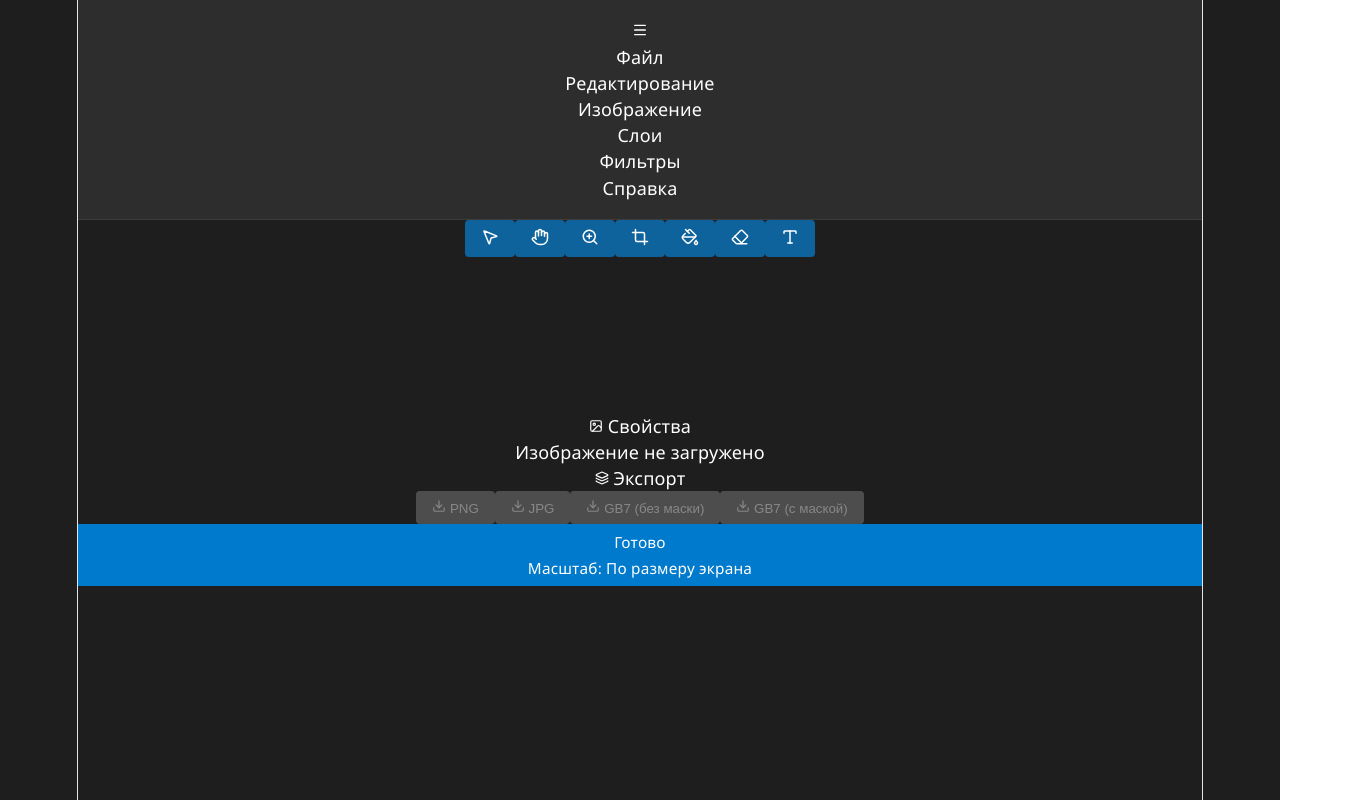
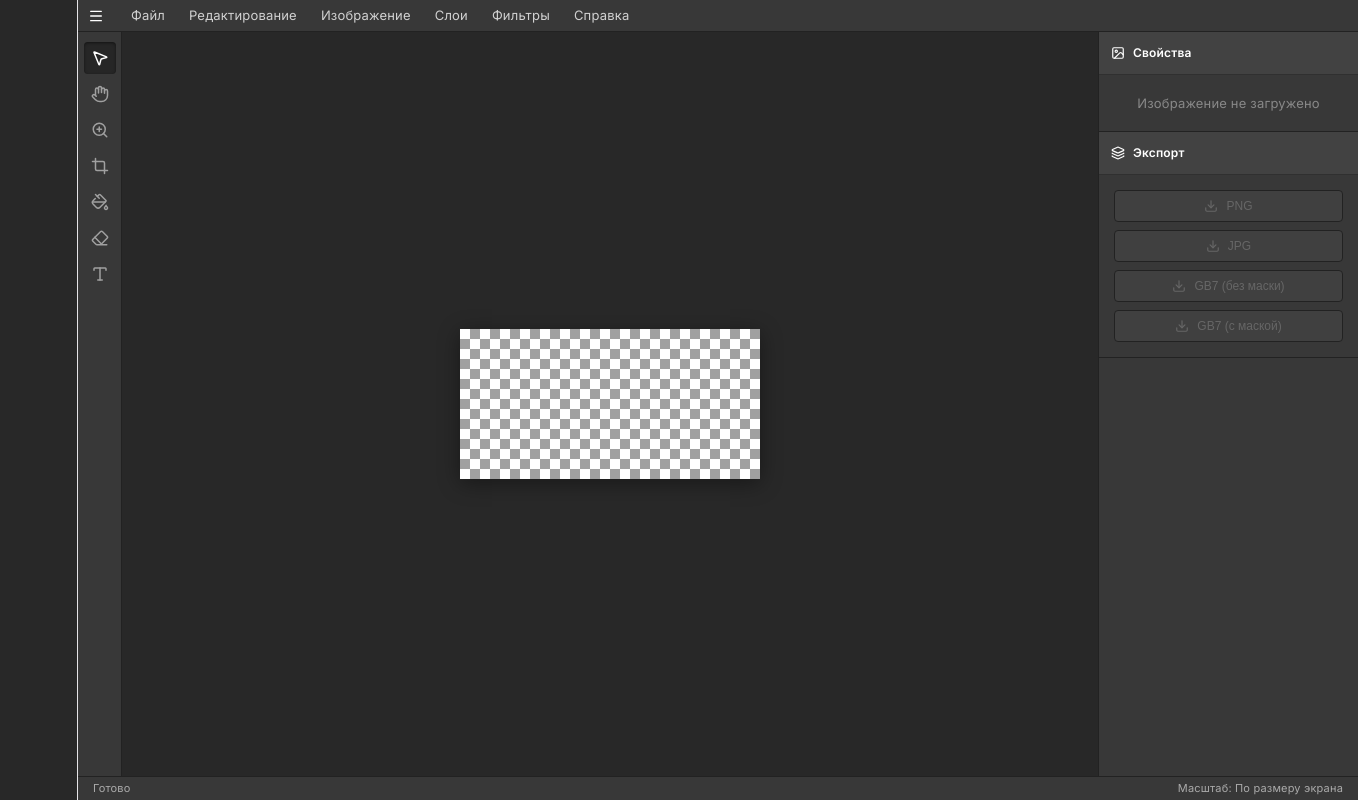
Before and after one commit to FrontendCourseMP/photoshop-Rudem123, a React (Vite) app: page / in a window 1280 px wide. Shown: the whole page, 1358 px wide, since content can reach past the window. Built offline with nearby package versions, Linux system fonts and the light colour scheme.

Commit message:
Шаг 3: Обновлен App.css (стилизация редактора под Photoshop)

```diff
--- a/src/App.css
+++ b/src/App.css
@@ -1,95 +1,233 @@
 /* src/App.css */
+@import url('https://fonts.googleapis.com/css2?family=Inter:wght@400;500;600&display=swap');
+
+* {
+  box-sizing: border-box;
+}
+
 body {
   margin: 0;
-  font-family: 'Segoe UI', Tahoma, Geneva, Verdana, sans-serif;
-  background-color: #1e1e1e;
+  padding: 0;
+  font-family: 'Inter', -apple-system, BlinkMacSystemFont, "Segoe UI", Roboto, sans-serif;
+  background-color: #282828; /* Классический цвет фона Workspace Photoshop */
+  color: #d1d1d1;
+  overflow: hidden; /* Чтобы приложение не скроллилось как сайт */
+}
+
+.ps-app {
+  display: flex;
+  flex-direction: column;
+  height: 100vh;
+  width: 100vw;
+}
+
+/* --- ВЕРХНЕЕ МЕНЮ --- */
+.ps-menubar {
+  display: flex;
+  align-items: center;
+  background-color: #383838;
+  height: 32px;
+  border-bottom: 1px solid #222222;
+  padding: 0 10px;
+  font-size: 13px;
+  user-select: none;
+}
+
+.ps-menu-logo {
+  margin-right: 15px;
+  display: flex;
+  align-items: center;
   color: #fff;
 }
 
-.app-container {
+.ps-menu-item {
+  padding: 4px 12px;
+  border-radius: 4px;
+  cursor: pointer;
+}
+
+.ps-menu-item:hover {
+  background-color: #4a4a4a;
+  color: #fff;
+}
+
+/* --- ОСНОВНАЯ ЧАСТЬ (Flex-строка) --- */
+.ps-body {
+  display: flex;
+  flex: 1;
+  overflow: hidden;
+}
+
+/* --- ЛЕВЫЙ ТУЛБАР --- */
+.ps-toolbar {
+  width: 44px;
+  background-color: #383838;
+  border-right: 1px solid #222222;
   display: flex;
   flex-direction: column;
-  height: 100vh;
+  align-items: center;
+  padding-top: 10px;
+  gap: 4px;
 }
 
-header {
-  background-color: #2d2d2d;
-  padding: 1rem;
-  border-bottom: 1px solid #3d3d3d;
+.ps-tool {
+  background: transparent;
+  border: none;
+  color: #a0a0a0;
+  width: 32px;
+  height: 32px;
+  border-radius: 4px;
+  display: flex;
+  align-items: center;
+  justify-content: center;
+  cursor: pointer;
+  transition: 0.1s;
 }
 
-h1 {
-  margin: 0 0 1rem 0;
-  font-size: 1.2rem;
+.ps-tool:hover {
+  background-color: #4a4a4a;
+  color: #fff;
 }
 
-.toolbar {
-  display: flex;
-  gap: 10px;
-  flex-wrap: wrap;
+.ps-tool.active {
+  background-color: #262626;
+  color: #fff;
+  box-shadow: inset 0 1px 3px rgba(0,0,0,0.5);
 }
 
-button {
-  background-color: #0e639c;
-  color: white;
-  border: none;
-  padding: 8px 16px;
-  border-radius: 4px;
-  cursor: pointer;
-  transition: 0.2s;
-}
-
-button:disabled {
-  background-color: #4d4d4d;
-  color: #888;
-  cursor: not-allowed;
-}
-
-button:hover:not(:disabled) {
-  background-color: #1177bb;
-}
-
-input[type="file"] {
-  background-color: #333;
-  padding: 5px;
-  border-radius: 4px;
-}
-
-/* Обертка для канваса, делает его адаптивным */
-.canvas-wrapper {
-  flex-grow: 1;
+/* --- РАБОЧАЯ ОБЛАСТЬ (WORKSPACE) --- */
+.ps-workspace {
+  flex: 1;
+  background-color: #282828;
+  position: relative;
   display: flex;
   justify-content: center;
   align-items: center;
-  padding: 20px;
-  overflow: auto; /* Позволяет скроллить, если изображение очень большое, но мы используем max-width */
-  background-color: #121212;
-  /* Шахматный фон для прозрачности */
+  overflow: auto;
+  padding: 40px;
+}
+
+/* Обертка для канваса с шахматным фоном */
+.ps-canvas-wrapper {
+  position: relative;
+  /* Тот самый фон для прозрачности */
   background-image:
-    linear-gradient(45deg, #222 25%, transparent 25%),
-    linear-gradient(-45deg, #222 25%, transparent 25%),
-    linear-gradient(45deg, transparent 75%, #222 75%),
-    linear-gradient(-45deg, transparent 75%, #222 75%);
+    linear-gradient(45deg, #a0a0a0 25%, transparent 25%),
+    linear-gradient(-45deg, #a0a0a0 25%, transparent 25%),
+    linear-gradient(45deg, transparent 75%, #a0a0a0 75%),
+    linear-gradient(-45deg, transparent 75%, #a0a0a0 75%);
   background-size: 20px 20px;
   background-position: 0 0, 0 10px, 10px -10px, -10px 0px;
+  background-color: #fff;
+  box-shadow: 0 4px 20px rgba(0, 0, 0, 0.4);
+  /* Адаптивность: не больше экрана */
+  max-width: 100%;
+  max-height: 100%;
+  display: flex;
 }
 
-/* Сам холст адаптируется под экран, не меняя реального количества пикселей! */
-.image-canvas {
+.ps-canvas {
+  display: block;
   max-width: 100%;
   max-height: 100%;
   object-fit: contain;
-  box-shadow: 0px 4px 15px rgba(0,0,0,0.5);
 }
 
-footer {
-  background-color: #007acc;
-  color: white;
-  padding: 5px 15px;
-  font-size: 0.85rem;
+/* --- ПРАВАЯ ПАНЕЛЬ СВОЙСТВ --- */
+.ps-properties {
+  width: 260px;
+  background-color: #383838;
+  border-left: 1px solid #222222;
+  display: flex;
+  flex-direction: column;
 }
 
-.status-bar {
+.ps-panel {
+  border-bottom: 1px solid #222222;
+}
+
+.ps-panel-header {
+  padding: 8px 12px;
+  background-color: #424242;
+  font-size: 12px;
+  font-weight: 600;
   display: flex;
-  gap: 15px;
+  align-items: center;
+  gap: 8px;
+  color: #fff;
+  border-bottom: 1px solid #303030;
 }
+
+.ps-panel-content {
+  padding: 15px;
+}
+
+.ps-placeholder {
+  font-size: 13px;
+  color: #888;
+  text-align: center;
+  margin: 0;
+}
+
+/* Данные о картинке */
+.ps-meta-info {
+  display: flex;
+  flex-direction: column;
+  gap: 8px;
+  font-size: 13px;
+}
+
+.ps-meta-row {
+  display: flex;
+  justify-content: space-between;
+}
+
+.ps-meta-row span {
+  color: #999;
+}
+
+/* Кнопки экспорта */
+.ps-export-actions {
+  display: flex;
+  flex-direction: column;
+  gap: 8px;
+}
+
+.ps-export-actions button {
+  background-color: #505050;
+  border: 1px solid #333;
+  color: #fff;
+  padding: 8px;
+  border-radius: 4px;
+  font-size: 12px;
+  cursor: pointer;
+  display: flex;
+  align-items: center;
+  justify-content: center;
+  gap: 8px;
+  transition: 0.1s;
+}
+
+.ps-export-actions button:hover:not(:disabled) {
+  background-color: #606060;
+}
+
+.ps-export-actions button:disabled {
+  background-color: #404040;
+  color: #666;
+  cursor: not-allowed;
+  border-color: #222;
+}
+
+/* --- СТРОКА СОСТОЯНИЯ --- */
+.ps-statusbar {
+  background-color: #383838;
+  height: 24px;
+  border-top: 1px solid #222222;
+  display: flex;
+  justify-content: space-between;
+  align-items: center;
+  padding: 0 15px;
+  font-size: 11px;
+  color: #aaa;
+}
```
